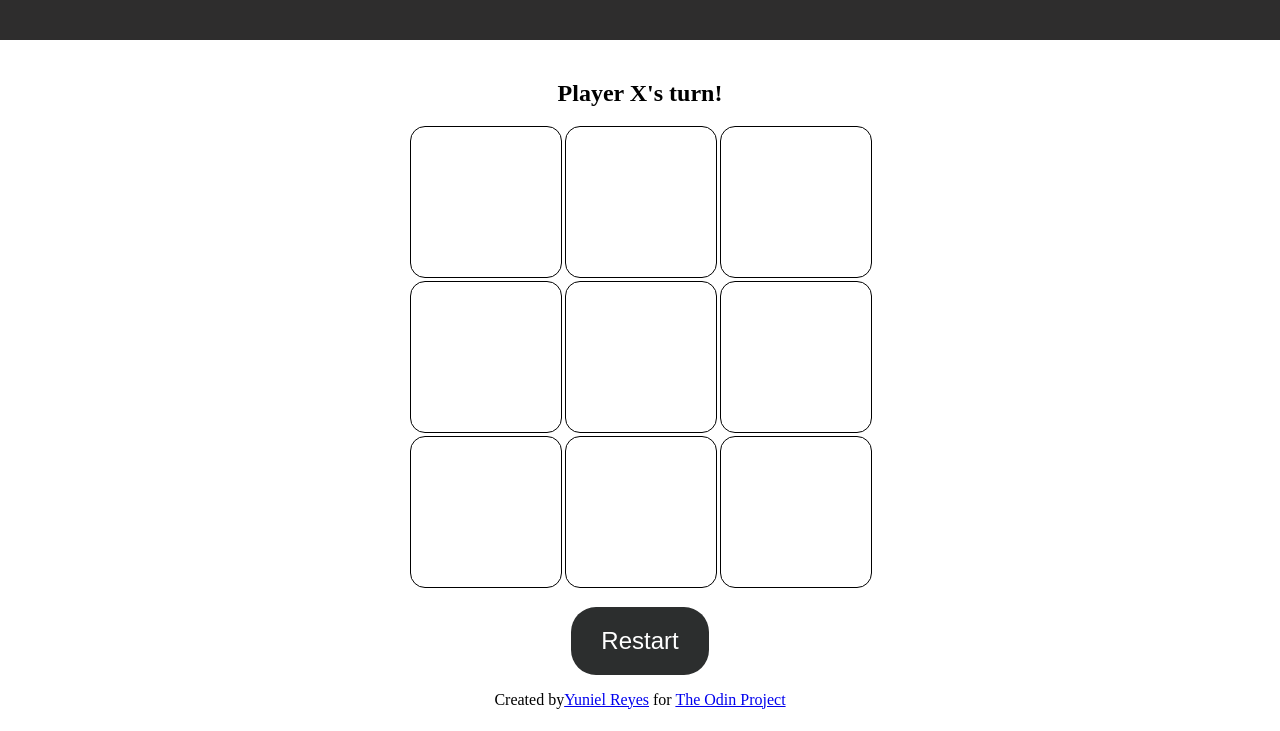
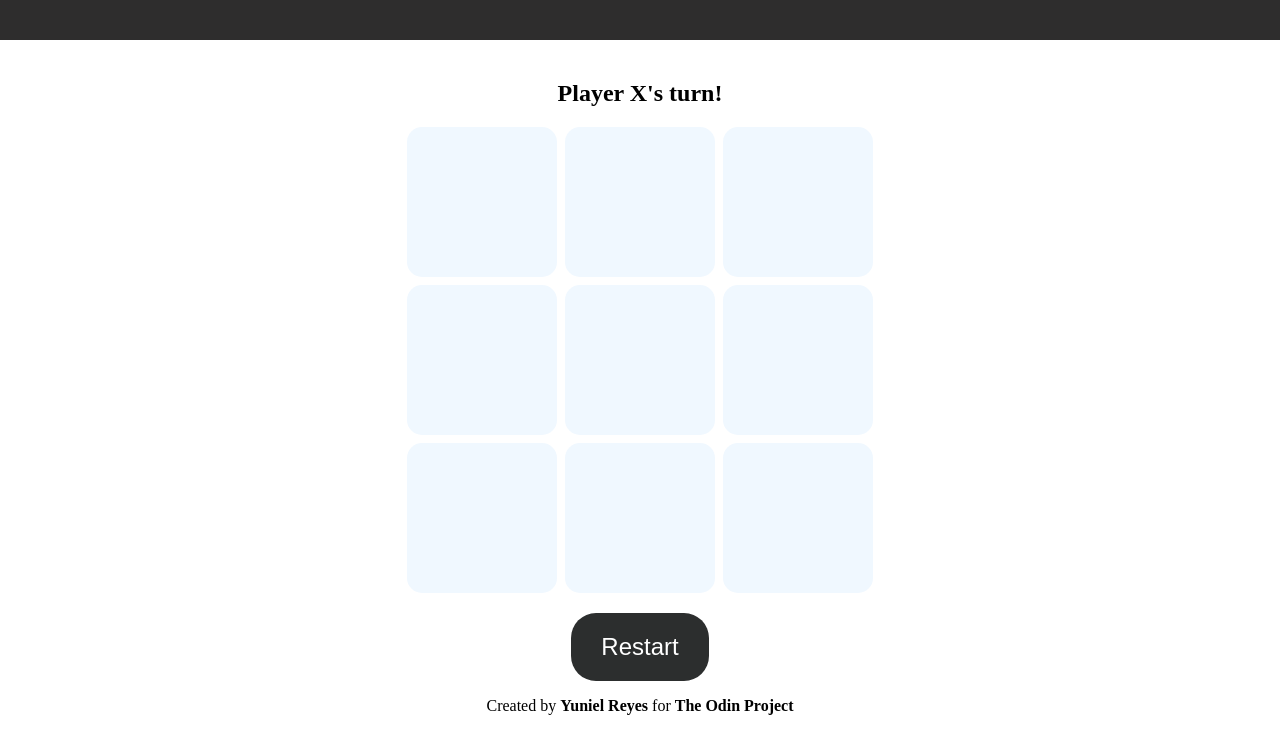
Before and after one commit to yuniel-reyes/tic-tac-toe, a plain HTML site: page index.html in a window 1280 px wide. Shown: the part 120-851 px from the top of the page. Drawn offline with Linux system fonts and the light colour scheme.

Commit message:
Add footer and footer style

```diff
--- a/index.html
+++ b/index.html
@@ -29,11 +29,11 @@
 
     <footer>
         <div class="f-container">
-            <p>Created by<a href="https://github.com/yuniel-reyes"  class="signature">Yuniel Reyes</a> for
+            <p>Created by <a href="https://github.com/yuniel-reyes"  class="signature">Yuniel Reyes</a> for
                 <a href="https://www.theodinproject.com" class="odin-link">The Odin Project</a></p>
         </div>
     </footer>
 
-    <script src="myscript.js" defer></script>
+    <script src="myscript.js"></script>
 </body>
 </html>
--- a/style.css
+++ b/style.css
@@ -27,7 +27,7 @@ header {
     grid-template-rows: repeat(3, 150px);
     justify-content: center;
     align-items: center;
-    gap: 5px;
+    gap: 8px;
 
 }
 
@@ -35,11 +35,15 @@ header {
     display: flex;
     justify-content: center;
     align-items: center;
-    border: 1px solid;
     width: 150px;
     height: 150px;
     border-radius: 15px;
-    font-size: 2.5rem;
+    font-size: 3.5rem;
+    background-color: aliceblue;
+}
+
+.child:hover {
+    background-color: antiquewhite;
 }
 
 .restart-btn {
@@ -62,3 +66,9 @@ footer {
     display: flex;
     justify-content: center;
 }
+
+.f-container a {
+    text-decoration: none;
+    color: black;
+    font-weight: bolder;
+}
```
